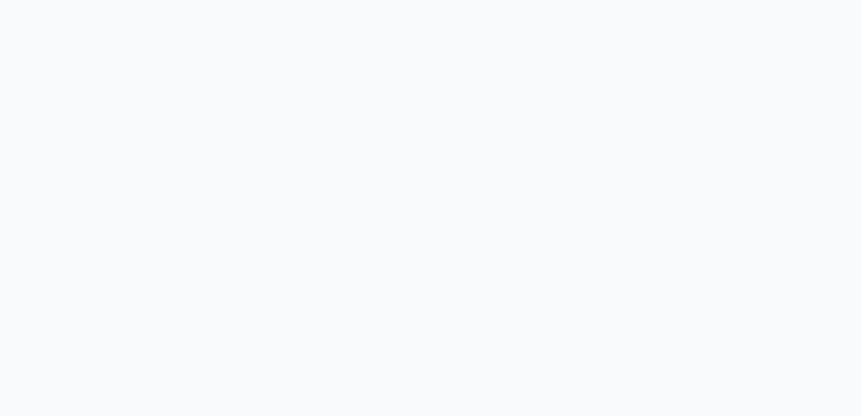
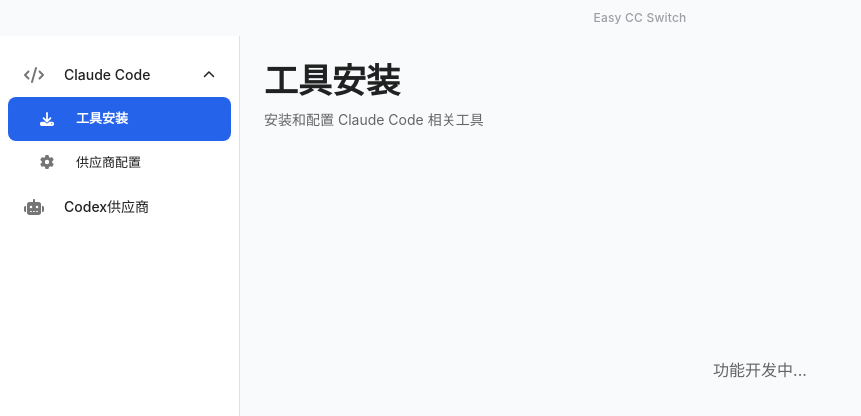
Before and after one commit to 0x3147/easy-cc-switch, a React (Vite) app: page /#/tool-install in a window 1280 px wide. Before the commit this address had no page. Shown: the top 416 px of the page, without its empty margins (0-861 px from the left). Built offline with nearby package versions, Linux system fonts and the light colour scheme.

Commit message:
feat：添加sub menu

```diff
--- a/src/renderer/layouts/main-layout/index.tsx
+++ b/src/renderer/layouts/main-layout/index.tsx
@@ -1,4 +1,5 @@
 import { Outlet, useNavigate, useLocation } from 'react-router-dom'
+import { useState } from 'react'
 import {
   Box,
   Drawer,
@@ -6,19 +7,38 @@
   ListItem,
   ListItemButton,
   ListItemIcon,
-  ListItemText
+  ListItemText,
+  Collapse
 } from '@mui/material'
 import { FontAwesomeIcon } from '@fortawesome/react-fontawesome'
-import { faCode, faRobot } from '@fortawesome/free-solid-svg-icons'
+import {
+  faCode,
+  faRobot,
+  faChevronDown,
+  faChevronUp,
+  faDownload,
+  faCog
+} from '@fortawesome/free-solid-svg-icons'
 import TitleBar from '../../components/title-bar'
 
 const drawerWidth = 240
 
 const menuItems = [
   {
-    text: 'Claude Code供应商',
+    text: 'Claude Code',
     icon: faCode,
+    subItems: [
+      {
+        text: '工具安装',
+        icon: faDownload,
+        path: '/tool-install'
+      },
+      {
+        text: '供应商配置',
+        icon: faCog,
         path: '/vendor'
+      }
+    ]
   },
   {
     text: 'Codex供应商',
@@ -30,9 +50,19 @@
 const MainLayout = () => {
   const navigate = useNavigate()
   const location = useLocation()
+  const [openMenus, setOpenMenus] = useState<{ [key: string]: boolean }>({
+    'Claude Code': true // 默认展开 Claude Code 菜单
+  })
 
   const handleMenuClick = (path: string) => {
     navigate(path)
+  }
+
+  const handleToggleMenu = (menuText: string) => {
+    setOpenMenus((prev) => ({
+      ...prev,
+      [menuText]: !prev[menuText]
+    }))
   }
 
   return (
@@ -56,10 +86,18 @@
         >
           <List sx={{ pt: 2 }}>
             {menuItems.map((item) => (
-              <ListItem key={item.path} disablePadding sx={{ px: 1 }}>
+              <Box key={item.text}>
+                {/* 主菜单项 */}
+                <ListItem disablePadding sx={{ px: 1 }}>
                   <ListItemButton
-                  selected={location.pathname === item.path}
-                  onClick={() => handleMenuClick(item.path)}
+                    selected={!item.subItems && location.pathname === item.path}
+                    onClick={() => {
+                      if (item.subItems) {
+                        handleToggleMenu(item.text)
+                      } else if (item.path) {
+                        handleMenuClick(item.path)
+                      }
+                    }}
                     sx={{
                       borderRadius: 1,
                       '&.Mui-selected': {
@@ -77,7 +115,10 @@
                     <ListItemIcon
                       sx={{
                         minWidth: 40,
-                      color: location.pathname === item.path ? 'inherit' : 'action.active'
+                        color:
+                          !item.subItems && location.pathname === item.path
+                            ? 'inherit'
+                            : 'action.active'
                       }}
                     >
                       <FontAwesomeIcon icon={item.icon} />
@@ -86,11 +127,65 @@
                       primary={item.text}
                       primaryTypographyProps={{
                         fontSize: 14,
-                      fontWeight: location.pathname === item.path ? 600 : 400
+                        fontWeight: !item.subItems && location.pathname === item.path ? 600 : 500
+                      }}
+                    />
+                    {item.subItems && (
+                      <FontAwesomeIcon
+                        icon={openMenus[item.text] ? faChevronUp : faChevronDown}
+                        style={{ fontSize: '12px' }}
+                      />
+                    )}
+                  </ListItemButton>
+                </ListItem>
+
+                {/* 子菜单项 */}
+                {item.subItems && (
+                  <Collapse in={openMenus[item.text]} timeout="auto" unmountOnExit>
+                    <List component="div" disablePadding>
+                      {item.subItems.map((subItem) => (
+                        <ListItem key={subItem.path} disablePadding sx={{ px: 1 }}>
+                          <ListItemButton
+                            selected={location.pathname === subItem.path}
+                            onClick={() => handleMenuClick(subItem.path)}
+                            sx={{
+                              pl: 4,
+                              borderRadius: 1,
+                              '&.Mui-selected': {
+                                backgroundColor: 'primary.main',
+                                color: 'primary.contrastText',
+                                '&:hover': {
+                                  backgroundColor: 'primary.dark'
+                                },
+                                '& .MuiListItemIcon-root': {
+                                  color: 'primary.contrastText'
+                                }
+                              }
+                            }}
+                          >
+                            <ListItemIcon
+                              sx={{
+                                minWidth: 36,
+                                color:
+                                  location.pathname === subItem.path ? 'inherit' : 'action.active'
+                              }}
+                            >
+                              <FontAwesomeIcon icon={subItem.icon} style={{ fontSize: '14px' }} />
+                            </ListItemIcon>
+                            <ListItemText
+                              primary={subItem.text}
+                              primaryTypographyProps={{
+                                fontSize: 13,
+                                fontWeight: location.pathname === subItem.path ? 600 : 400
                               }}
                             />
                           </ListItemButton>
                         </ListItem>
+                      ))}
+                    </List>
+                  </Collapse>
+                )}
+              </Box>
             ))}
           </List>
         </Drawer>
--- /dev/null
+++ b/src/renderer/pages/tool-install/index.tsx
@@ -0,0 +1,31 @@
+import { Box, Typography } from '@mui/material'
+
+const ToolInstallPage = () => {
+  return (
+    <Box>
+      <Box
+        sx={{ display: 'flex', justifyContent: 'space-between', alignItems: 'flex-start', mb: 1 }}
+      >
+        <Box>
+          <Typography variant="h4" gutterBottom sx={{ fontWeight: 600, mb: 1 }}>
+            工具安装
+          </Typography>
+          <Typography variant="body2" color="text.secondary" sx={{ mb: 4 }}>
+            安装和配置 Claude Code 相关工具
+          </Typography>
+        </Box>
+      </Box>
+
+      {/* 页面内容待实现 */}
+      <Box
+        sx={{ display: 'flex', justifyContent: 'center', alignItems: 'center', minHeight: '400px' }}
+      >
+        <Typography variant="body1" color="text.secondary">
+          功能开发中...
+        </Typography>
+      </Box>
+    </Box>
+  )
+}
+
+export default ToolInstallPage
```
Also changed, not shown: src/renderer/routes/index.tsx (+6 -1 lines). Lines whose indentation alone changed are shown as unchanged.
